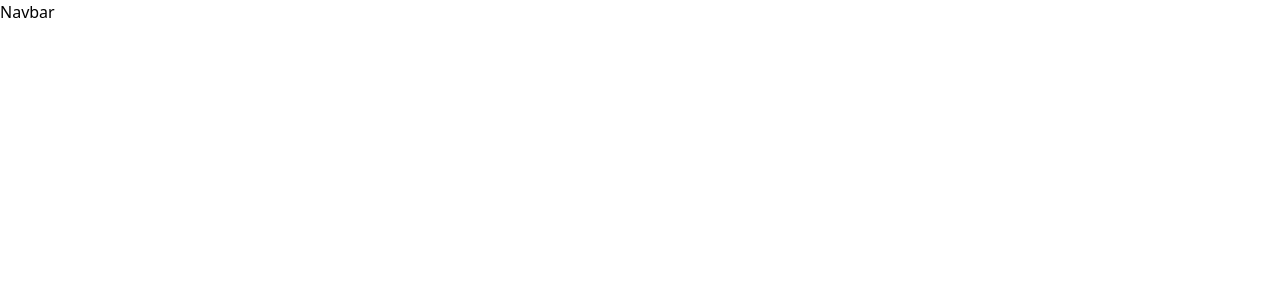
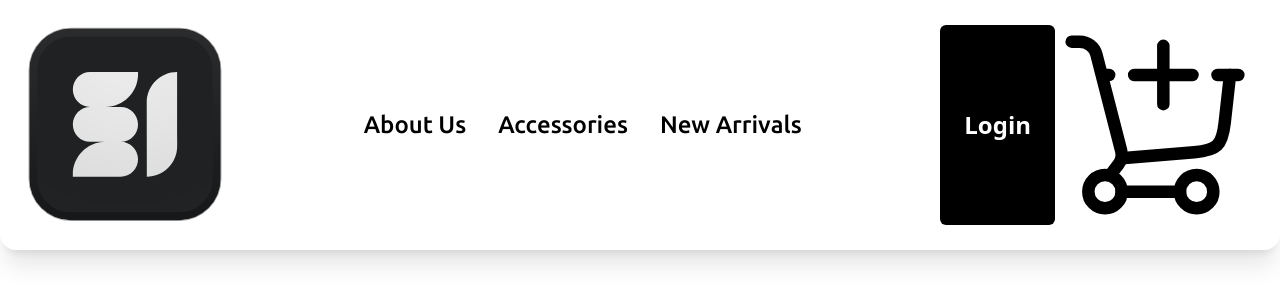
Before and after one commit to baeganBytes/nexora, a Next.js app: page / in a window 1280 px wide. Shown: the top 304 px of the page. Built offline with nearby package versions, Linux system fonts and the light colour scheme.

Commit message:
Testing nav-bar

```diff
--- a/components/ui/shared/Navigation-bar/navigation.tsx
+++ b/components/ui/shared/Navigation-bar/navigation.tsx
@@ -1,40 +1,44 @@
-import React from 'react'
-import "@/src/app/globals.css"
+import React from "react";
+import Image from "next/image";
+import logo from "@/public/svg/logo.svg"
+import cart from "@/public/svg/cart.svg"
+import { Ubuntu, Archivo } from "next/font/google";
+
+const ubuntu = Ubuntu({
+    weight: ["300", "400", "500", "700"],
+    subsets: ["latin"]
+})
+
+const archivo = Archivo({
+    weight: ["500", "600", "700", "800", "900"],
+    subsets: ["latin"]
+})
 
 function Navigation() {
   return (
-    <nav className="navbar navbar-expand-lg navbar-light bg-light">
-      <div className="container-fluid">
-        <a className="navbar-brand" href="#">
-          Navbar
-        </a>
-        <button
-          className="navbar-toggler"
-          type="button"
-          data-bs-toggle="collapse"
-          data-bs-target="#navbarNavAltMarkup"
-          aria-controls="navbarNavAltMarkup"
-          aria-expanded="false"
-          aria-label="Toggle navigation"
-        >
-          <span className="navbar-toggler-icon"></span>
-        </button>
-        <div className="collapse navbar-collapse" id="navbarNavAltMarkup">
-          <div className="navbar-nav">
-            <a className="nav-link active" aria-current="page" href="#">
-              Home
-            </a>
-            <a className="nav-link" href="#">
-              Features
-            </a>
-            <a className="nav-link" href="#">
-              Pricing
-            </a>
-          </div>
+    <nav className="bg-white/30 backdrop-blur-md border border-white/20 rounded-2xl p-6 shadow-xl w-100% mb-8 flex items-center justify-between">
+      <div className="logo">
+        <Image src={logo} alt="logo" height={200} width={200} />
+      </div>
+      <ul className="list-none flex gap-8">
+        <li>
+          <a className={`${ubuntu.className} relative text-2xl font-medium no-underline text-black after:absolute after:bottom-0 after:left-0 after:h-0.5 after:w-0 after:bg-black-500 after:transition-all after:duration-300 hover:after:w-full cursor-pointer`} href="">About Us</a>
+        </li>
+        <li>
+          <a className={`${ubuntu.className} relative text-2xl font-medium no-underline text-black after:absolute after:bottom-0 after:left-0 after:h-[2xl] after:w-0 after:bg-black-500 after:transition-all after:duration-300 hover:after:w-full cursor-pointer`} href="">Accessories</a>
+        </li>
+        <li>
+          <a className={`${ubuntu.className} relative text-2xl font-medium no-underline text-black after:absolute after:bottom-0 after:left-0 after:h-[2xl] after:w-0 after:bg-black-500 after:transition-all after:duration-300 hover:after:w-full cursor-pointer`}  href="">New Arrivals</a>
+        </li>
+      </ul>
+      <div className="flex">
+        <button className="py-2 px-6 rounded-md font-bold text-2xl bg-black text-white cursor-pointer">Login</button>
+        <div className="add-to-cart">
+          <Image src={cart} alt="cart" height={200} width={200} />
         </div>
       </div>
     </nav>
   );
 }
 
-export default Navigation
+export default Navigation;
```
Also changed, not shown: public/svg/cart.svg (added), public/svg/logo.svg (renamed from public/logo.svg).
